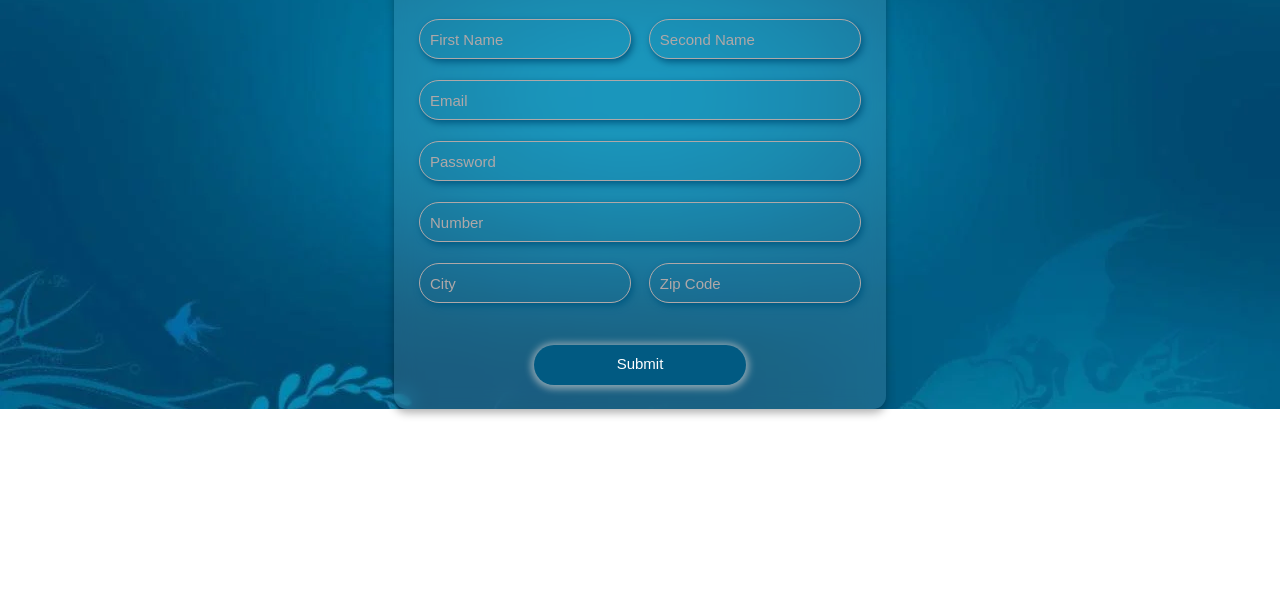
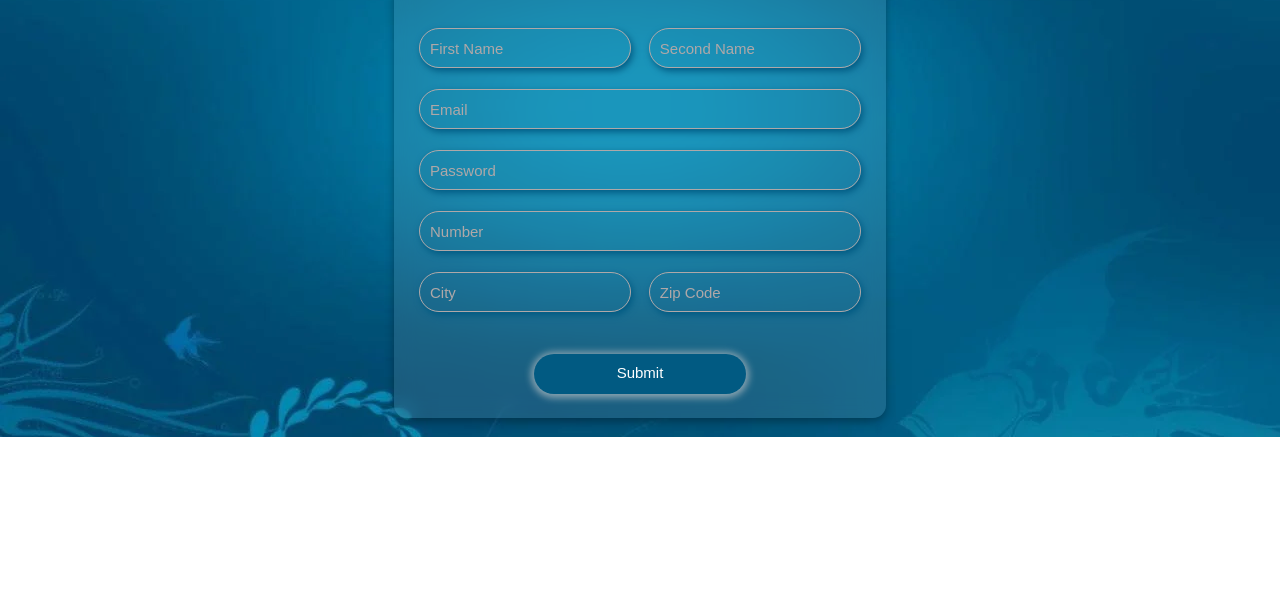
Before and after one commit to AliHassan905/Admission-form, a plain HTML site: page index.html in a window 1280 px wide. Shown: the part 211-800 px from the top of the page. Drawn offline with Linux system fonts and the light colour scheme.

Commit message:
Update style.css

```diff
--- a/style.css
+++ b/style.css
@@ -99,7 +99,10 @@ input#num::placeholder {
     display: flex;
     justify-content: center;
     padding-top: 10px;
+    padding: 19px 0px;
 }
+
+
 .form {
     padding: 25px 25px;
     height: 610px;
```
